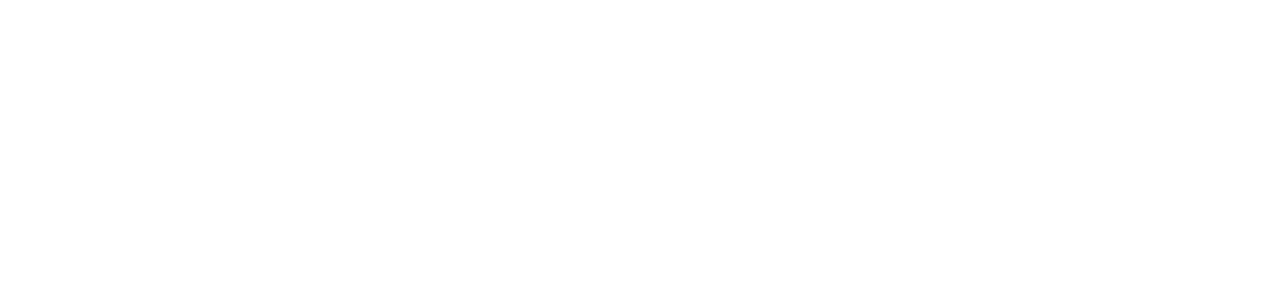
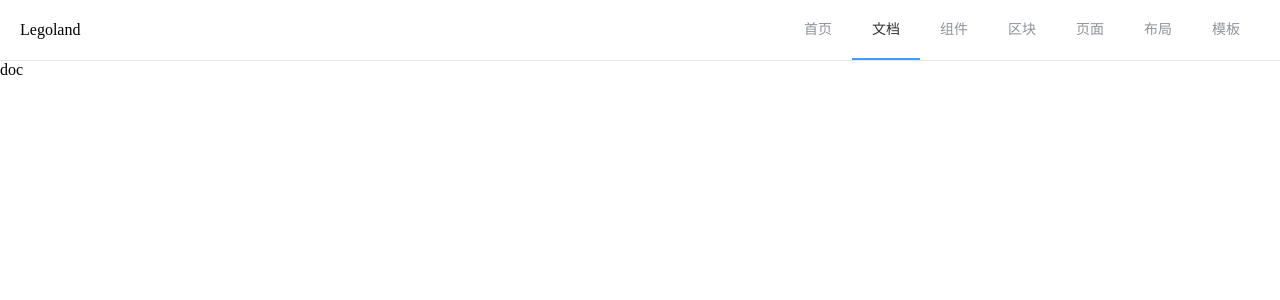
Before and after one commit to Heroor/legoland, a Vue app: page /doc in a window 1280 px wide. Shown: the top 300 px of the page. Built offline with nearby package versions, Linux system fonts and the light colour scheme.

Commit message:
feat: init topbar

```diff
--- a/src/App.vue
+++ b/src/App.vue
@@ -1,5 +1,51 @@
-<template>
-  <div id="app">
-    <router-view />
-  </div>
+<template lang="pug">
+  #app
+    .top-bar
+      .logo Legoland
+      el-menu.menu(mode="horizontal", :default-active="active", router)
+        el-menu-item(v-for="route in routes", :key="route.name",
+          :index="route.name") {{route.label}}
+    router-view.page-container
 </template>
+<script>
+import { routes } from '@/router'
+export default {
+  data() {
+    return {
+      routes,
+      active: ''
+    }
+  },
+  watch: {
+    '$route.name': {
+      handler(name) {
+        this.active = name ? name.split('.')[0] : 'home'
+      },
+      immediate: true
+    }
+  }
+}
+</script>
+
+<style lang="less" scoped>
+#app {
+  height: 100%;
+  display: flex;
+  flex-direction: column;
+}
+.top-bar {
+  display: flex;
+  align-items: center;
+  border-bottom: solid 1px #e6e6e6;
+  padding: 0 20px;
+  .menu {
+    border: none;
+  }
+  .logo {
+    flex: 1;
+  }
+}
+.page-container {
+  flex: 1;
+}
+</style>
--- a/src/router/index.js
+++ b/src/router/index.js
@@ -1,21 +1,60 @@
 import Vue from 'vue'
 import VueRouter from 'vue-router'
 import Home from '../views/Home.vue'
+import Doc from '../views/Doc.vue'
 
 Vue.use(VueRouter)
 
-const routes = [
+export const routes = [
   {
-    path: '/',
-    name: 'Home',
-    component: Home
+    path: '/home',
+    name: 'home',
+    label: '首页',
+    redirect: '/'
+  },
+  {
+    path: '/doc',
+    name: 'doc',
+    label: '文档',
+    component: Doc
+  },
+  {
+    path: '/components',
+    name: 'components',
+    label: '组件'
+  },
+  {
+    path: '/blocks',
+    name: 'blocks',
+    label: '区块'
+  },
+  {
+    path: '/pages',
+    name: 'pages',
+    label: '页面'
+  },
+  {
+    path: '/layouts',
+    name: 'layouts',
+    label: '布局'
+  },
+  {
+    path: '/templates',
+    name: 'templates',
+    label: '模板'
   }
 ]
 
 const router = new VueRouter({
   base: process.env.BASE_URL,
   mode: 'history',
-  routes
+  routes: [
+    {
+      path: '/',
+      component: Home
+    },
+    ...routes
+  ]
 })
 
 export default router
--- a/src/style/index.css
+++ b/src/style/index.css
@@ -0,0 +1,9 @@
+body {
+  margin: 0;
+  max-width: 1366px;
+  min-width: 768px;
+  margin: 0 auto;
+}
+html, body {
+  height: 100%;
+}
--- /dev/null
+++ b/src/views/Doc.vue
@@ -0,0 +1,9 @@
+<template lang="pug">
+  .document__page doc
+</template>
+
+<script>
+export default {
+  name: 'Doc'
+}
+</script>
--- a/src/views/Home.vue
+++ b/src/views/Home.vue
@@ -1,6 +1,6 @@
 <template lang="pug">
   .home
-    h1 hello legoland
+    h1 Legoland
 </template>
 
 <script>
@@ -8,3 +8,14 @@
   name: 'Home'
 }
 </script>
+<style lang="less" scoped>
+.home {
+  height: 100%;
+  padding-top: 200px;
+  background: url('../assets/images/lego-bg2.gif') no-repeat;
+  box-sizing: border-box;
+}
+h1 {
+  text-align: center;
+}
+</style>
```
Also changed, not shown: 1 other file (tests, documents, lock files or other folders).
